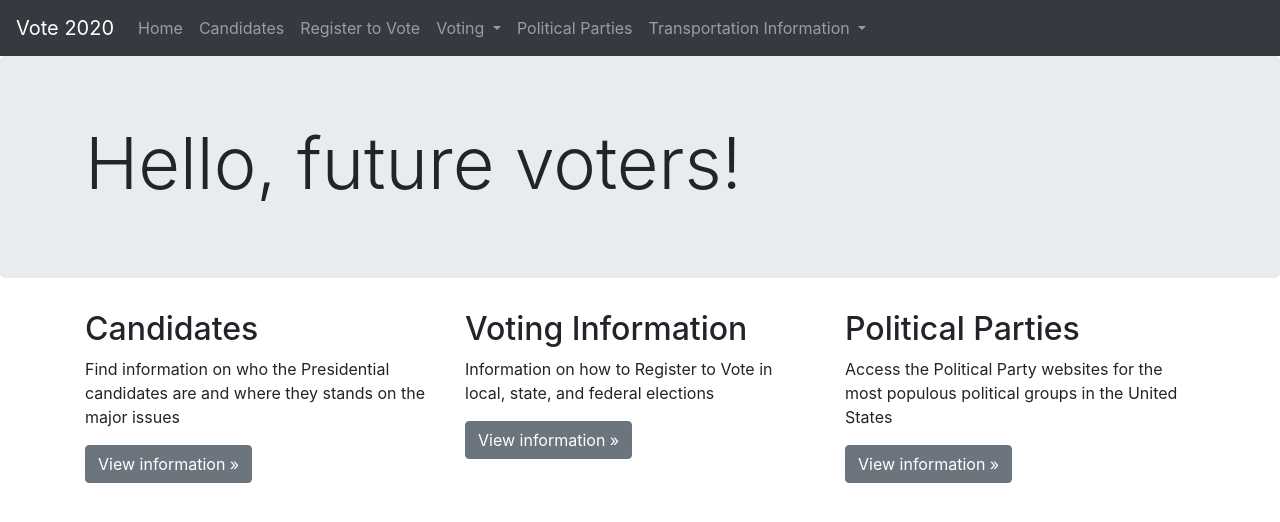
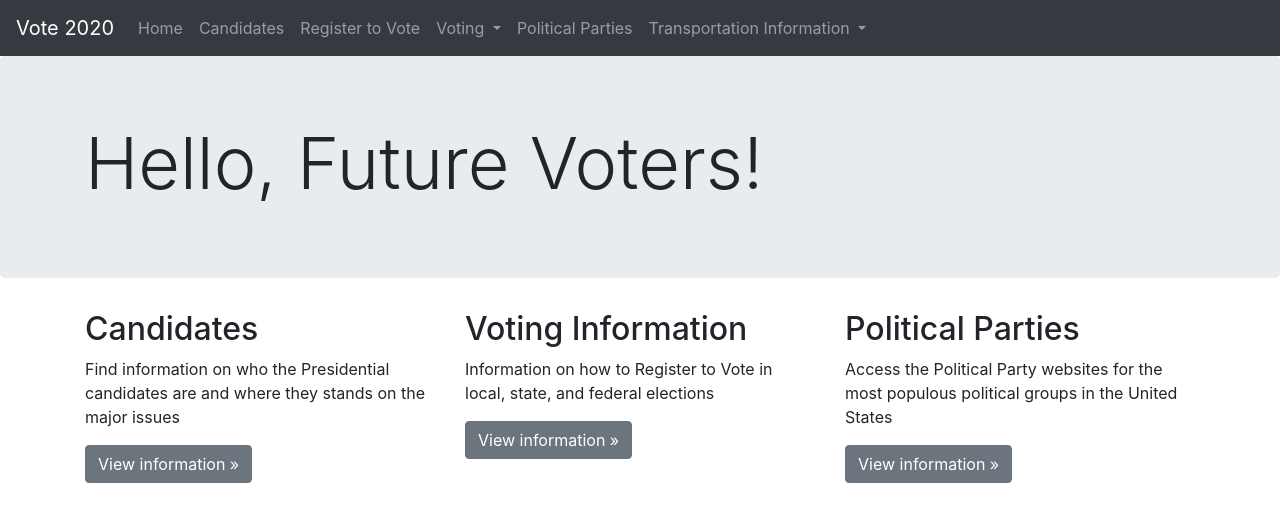
Before and after one commit to ksawant/vote2020, an Angular app: page / in a window 1280 px wide. Shown: the top 522 px of the page. Built offline with nearby package versions, Linux system fonts and the light colour scheme.

Commit message:
candidate

```diff
--- a/src/app/home/home.component.html
+++ b/src/app/home/home.component.html
@@ -8,7 +8,7 @@
 </script>
 <div class="jumbotron">
   <div class="container">
-    <h1 class="display-3">Hello, future voters!</h1>
+    <h1 class="display-3">Hello, Future Voters!</h1>
   </div>
 </div>
 <div class="container">
```
